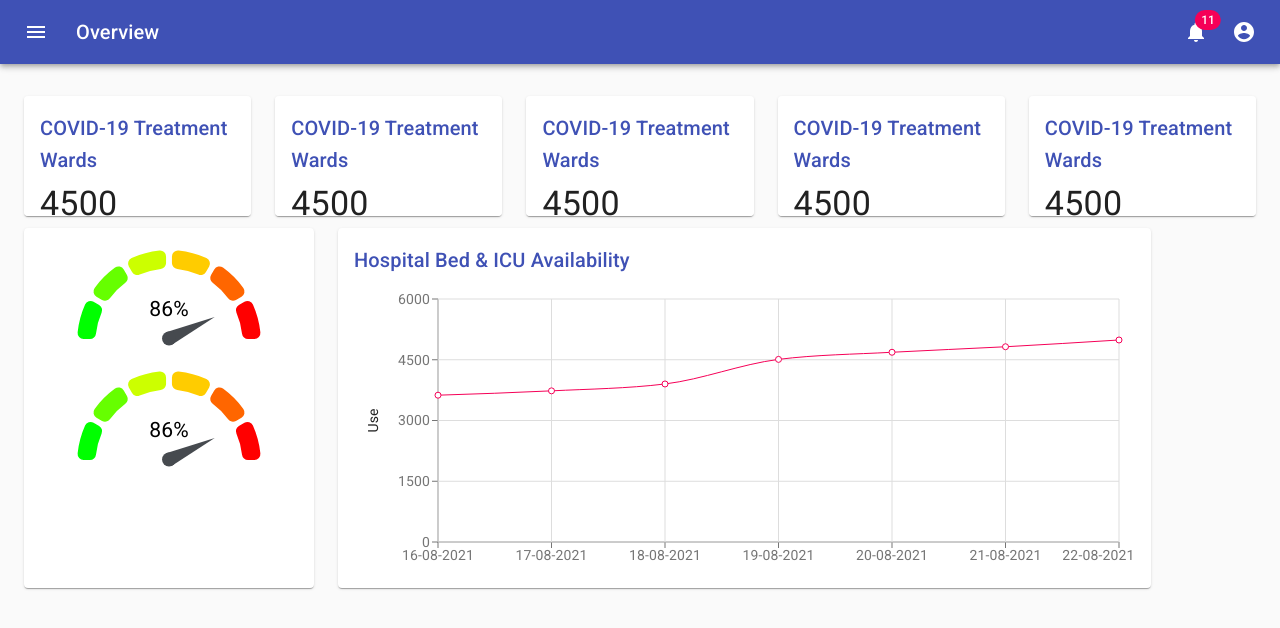
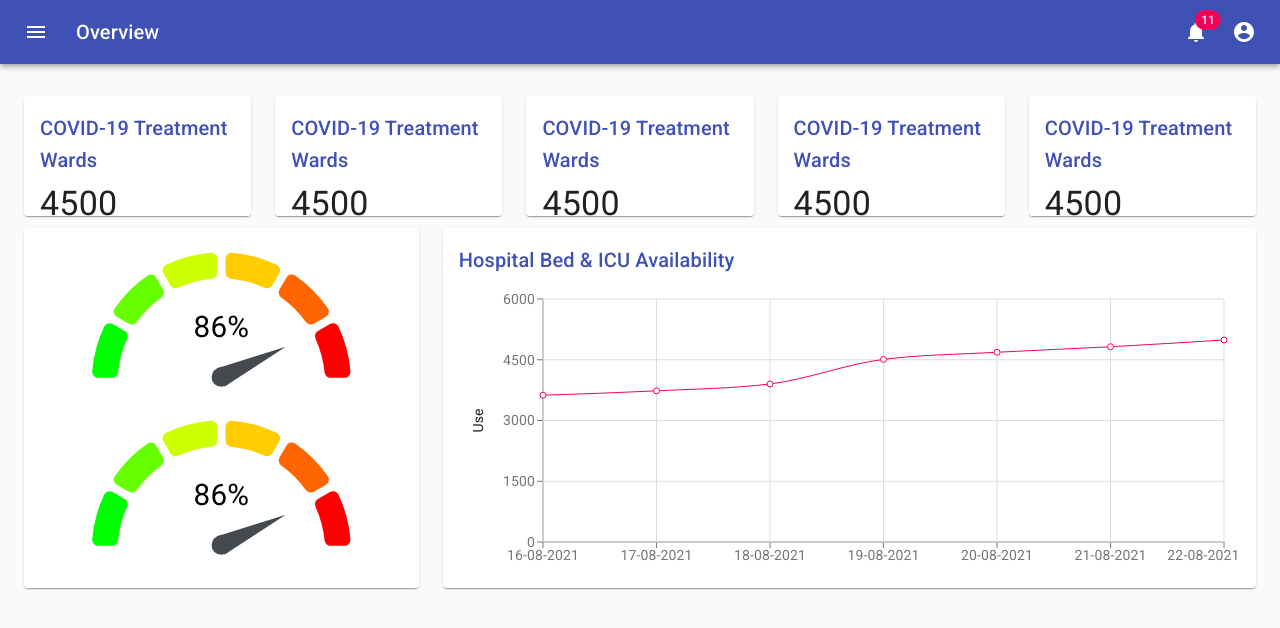
Before and after one commit to Verdilac/Covid-19-Manager, a React (Create React App) app: page / in a window 1280 px wide. Shown: the top 628 px of the page. Built offline with nearby package versions, Linux system fonts and the light colour scheme.

Commit message:
Update App.js

```diff
--- a/src/App.js
+++ b/src/App.js
@@ -84,7 +84,7 @@ function App() {
 
           <Grid container spacing={3}>
 
-            <Grid item lg={3}>
+            <Grid item lg={4}>
               <Paper className={fixedHeightChart}>
 
                 <GaugeChart id="gauge-chart2.0"
@@ -92,7 +92,7 @@ function App() {
                   percent={0.86}
                   textColor	= "111111"
                   width = '50%'
-                  height = "220"
+                  height = "180"
                 />
 
                 <GaugeChart id="gauge-chart2.1"
@@ -100,7 +100,7 @@ function App() {
                   percent={0.86}
                   textColor	= "111111"
                   width = '50%'
-                  height = "220"
+                  height = "180"
                 />
 
               </Paper>
```
